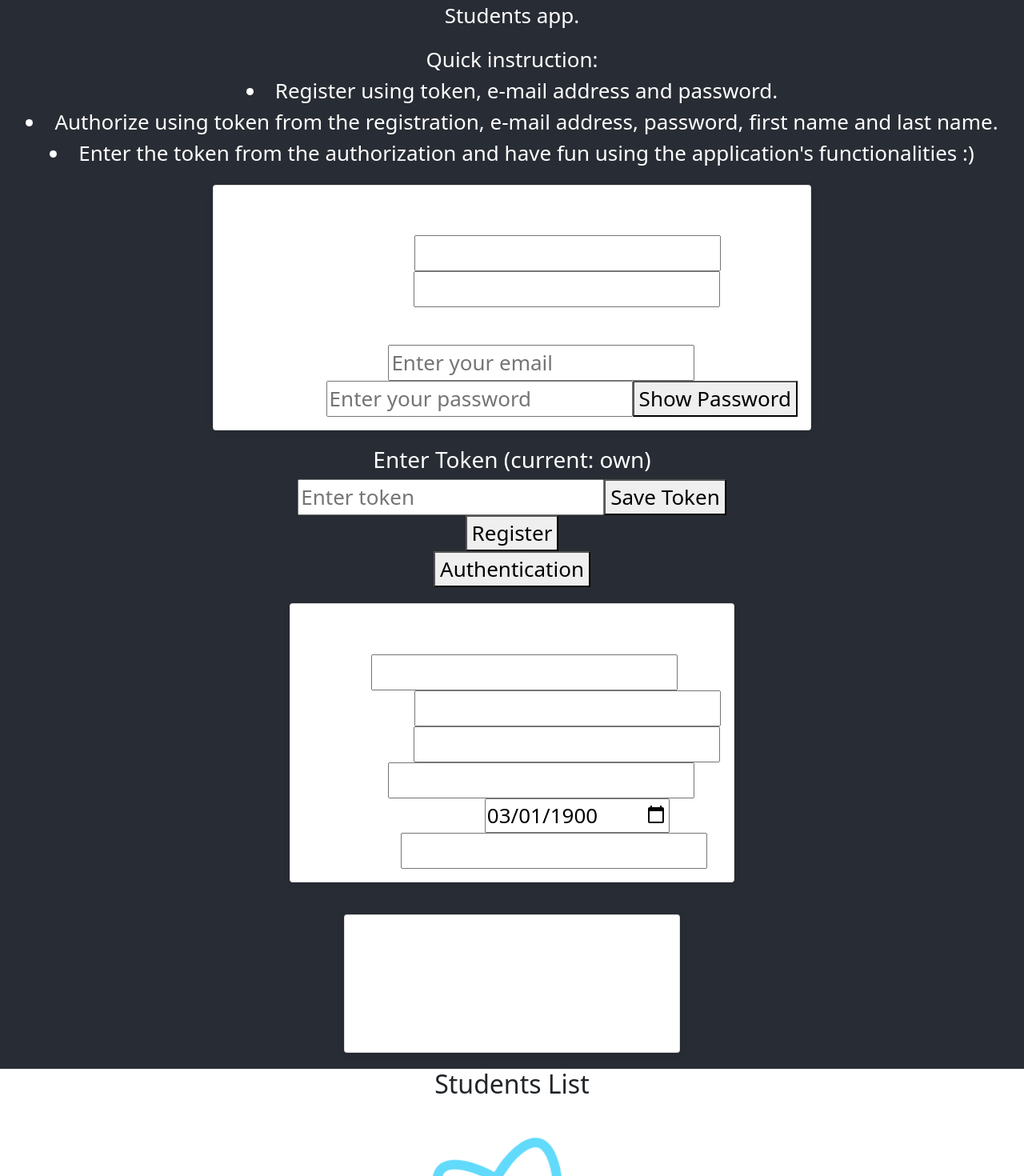
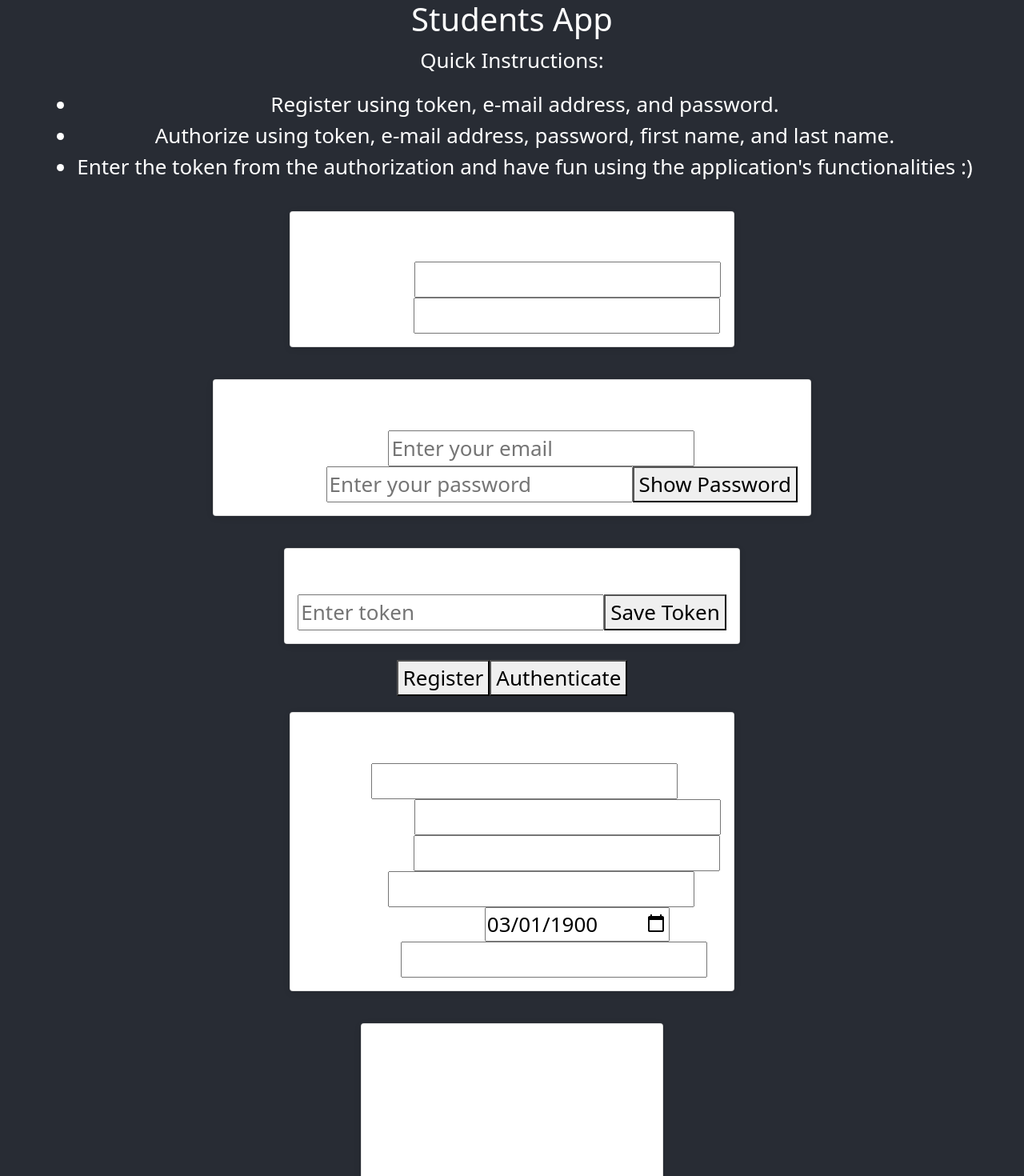
Before and after one commit to sylwiamolitor/Java17RESTPostgreSQLSpringApp, a React (Create React App) app in the folder frontend/: page / in a window 1280 px wide. Shown: the part 400-1870 px from the top of the page at 80% size. Built offline with nearby package versions, Linux system fonts and the light colour scheme.

Commit message:
Beautified the application.

```diff
--- a/frontend/src/App.js
+++ b/frontend/src/App.js
@@ -3,7 +3,7 @@ import axios from 'axios';
 import logo from './logo.svg';
 import studentsPic from './studentsPic.jpg';
 import './css/App.css';
-import AuthorizeForm from './forms/AuthorizeForm';
+import AuthenticateForm from './forms/AuthenticateForm';
 import Card from './forms/Card';
 import RegisterForm from "./forms/RegisterForm";
 import StudentForm from "./forms/StudentForm";
@@ -87,6 +87,7 @@ function App() {
             setToken(response.data.token)
             setButtonText('correct authentication');
             console.log('Authentication successful:', response.data);
+            await fetchStudents();
         } catch (error) {
             console.error('There was a problem with the authentication operation:', error);
         }
@@ -98,24 +99,27 @@ function App() {
     <div className="App">
         <header className="App-header">
             <div className="image-container">
-                    <img src={studentsPic} alt="StudentsPic" className="scaled-image"/>
+                <img src={studentsPic} alt="Students" className="scaled-image" />
             </div>
-                <p>
-                    Students app.
-                </p>
-                Quick instruction:
-                <li>Register using token, e-mail address and password.</li>
-                <li>Authorize using token from the registration, e-mail address, password, first name and last name.
-                </li>
+            <h1>Students App</h1>
+            <p>Quick Instructions:</p>
+            <ul>
+                <li>Register using token, e-mail address, and password.</li>
+                <li>Authorize using token, e-mail address, password, first name, and last name.</li>
                 <li>Enter the token from the authorization and have fun using the application's functionalities :)</li>
+            </ul>
 
             <Card>
                 <h2>Register</h2>
-                    <RegisterForm setFirstName={setFirstName} firstName={firstName} setLastName={setLastName}
-                                  lastName={lastName}/>
-                    <h2>Authorize</h2>
-                    <AuthorizeForm setEmail={setEmail} setPassword={setPassword} password={password} email={email}/>
+                <RegisterForm setFirstName={setFirstName} firstName={firstName} setLastName={setLastName} lastName={lastName} />
             </Card>
+
+            <Card>
+                <h2>Authenticate</h2>
+                <AuthenticateForm setEmail={setEmail} setPassword={setPassword} password={password} email={email} />
+            </Card>
+
+            <Card>
                 <h3>Enter Token (current: {buttonText})</h3>
                 <form onSubmit={handleSubmit}>
                     <input
@@ -124,41 +128,45 @@ function App() {
                         onChange={handleInputChange}
                         placeholder="Enter token"
                         required
+                        className="token-input"
                     />
-                    <button type="submit">Save Token</button>
+                    <button type="submit" className="token-button">Save Token</button>
                 </form>
-                <button
-                    className="Register"
-                    onClick={handleRegister}
-                    rel="noopener noreferrer"
-                >
-                    Register
-                </button>
-                <button
-                    className="Authentication"
-                    onClick={handleAuth}
-                    rel="noopener noreferrer"
-                >
-                    Authentication
-                </button>
-                <Card><h2>Add/update student</h2>
-                    <StudentForm/>
             </Card>
+
+            <div className="buttons-container">
+                <button className="Register" onClick={handleRegister}>Register</button>
+                <button className="Authentication" onClick={handleAuth}>Authenticate</button>
+            </div>
+
             <Card>
-                    <h2>Get student by email</h2>
-                    <h2>Delete student by id</h2>
-                    <h2>Get regions by student id.</h2>
+                <h2>Add/Update Student</h2>
+                <StudentForm />
+            </Card>
+
+            <Card>
+                <h2>Student Operations</h2>
+                <ul>
+                    <li>Get student by email</li>
+                    <li>Delete student by ID</li>
+                    <li>Get regions by student ID</li>
+                </ul>
             </Card>
         </header>
+
+        <section className="students-list">
             <h2>Students List</h2>
             <ul>
                 {students.map(student => (
                     <li key={student.id}>{student.firstName}</li>
                 ))}
             </ul>
-            <img src={logo} className="App-logo" alt="logo"/>
+        </section>
+
+        <img src={logo} className="App-logo" alt="logo" />
     </div>
 );
+
 }
 
 export default App;
--- a/frontend/src/forms/AuthorizeForm.js
+++ b/frontend/src/forms/AuthenticateForm.js
@@ -1,6 +1,6 @@
 import React, { useState } from 'react';
 
-const AuthorizeForm = ({setEmail, setPassword, email, password}) => {
+const AuthenticateForm = ({setEmail, setPassword, email, password}) => {
     const [showPassword, setShowPassword] = useState(false);
 
     const togglePasswordVisibility = () => {
@@ -46,4 +46,4 @@ const AuthorizeForm = ({setEmail, setPassword, email, password}) => {
     );
 };
 
-export default AuthorizeForm;
+export default AuthenticateForm;
```
Lines whose indentation alone changed are shown as unchanged.
